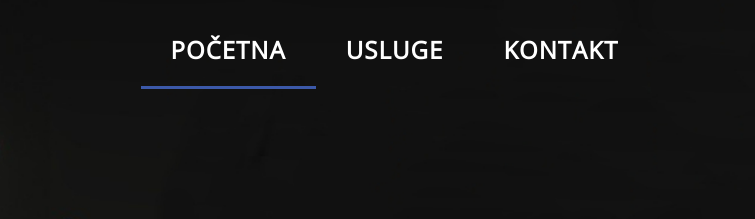
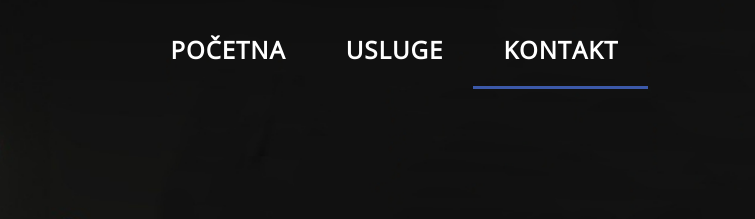
Before and after one commit to RadojkoR/mes, a plain HTML site: page contactUs.html in a window 1280 px wide. Shown: the top 219 px of the page, 525-1280 px from the left. Drawn offline with nearby package versions, Linux system fonts and the light colour scheme.

Commit message:
fixed current class

```diff
--- a/contactUs.html
+++ b/contactUs.html
@@ -56,9 +56,9 @@
            <nav class="sticky">
                <a href="index.html"><img src="images/logo1.webp" alt="Mes Logo" class="logo"></a>
                <ul id="menu">
-                   <li><a class="current" href="index">Početna</a></li>
+                   <li><a href="index">Početna</a></li>
                    <li><a href="usluge">Usluge</a></li>
-                   <li><a href="contactUs">Kontakt</a></li>
+                   <li><a class="current" href="contactUs">Kontakt</a></li>
                </ul>
            </nav>
        </div>
```
Also changed, not shown: usluge.html (+2 -2 lines).
